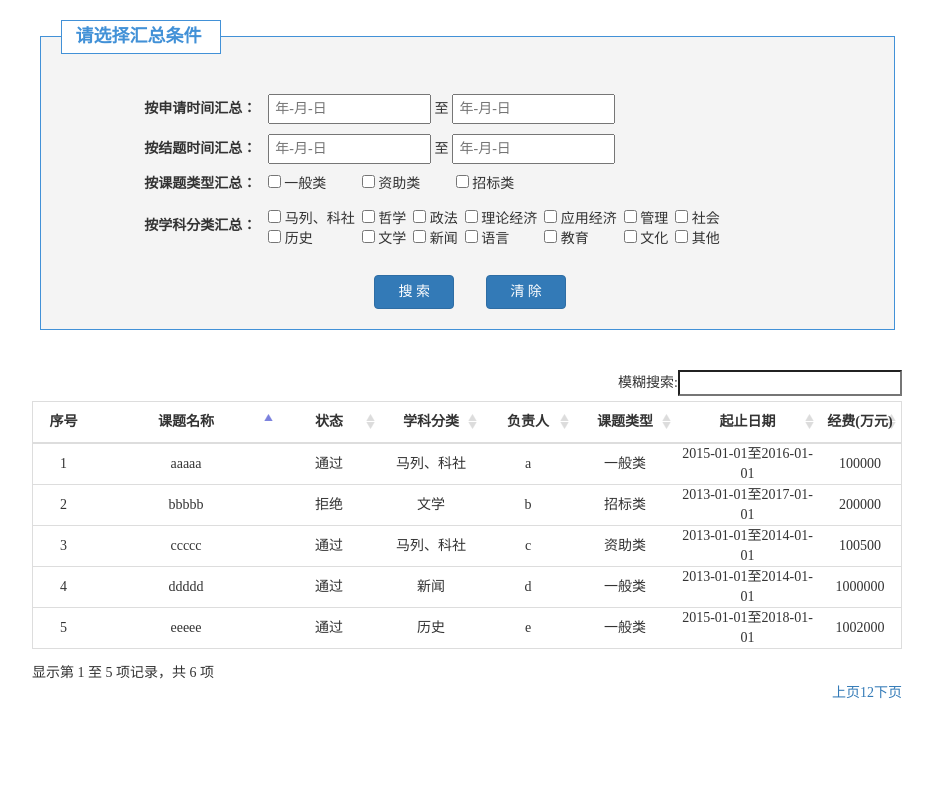
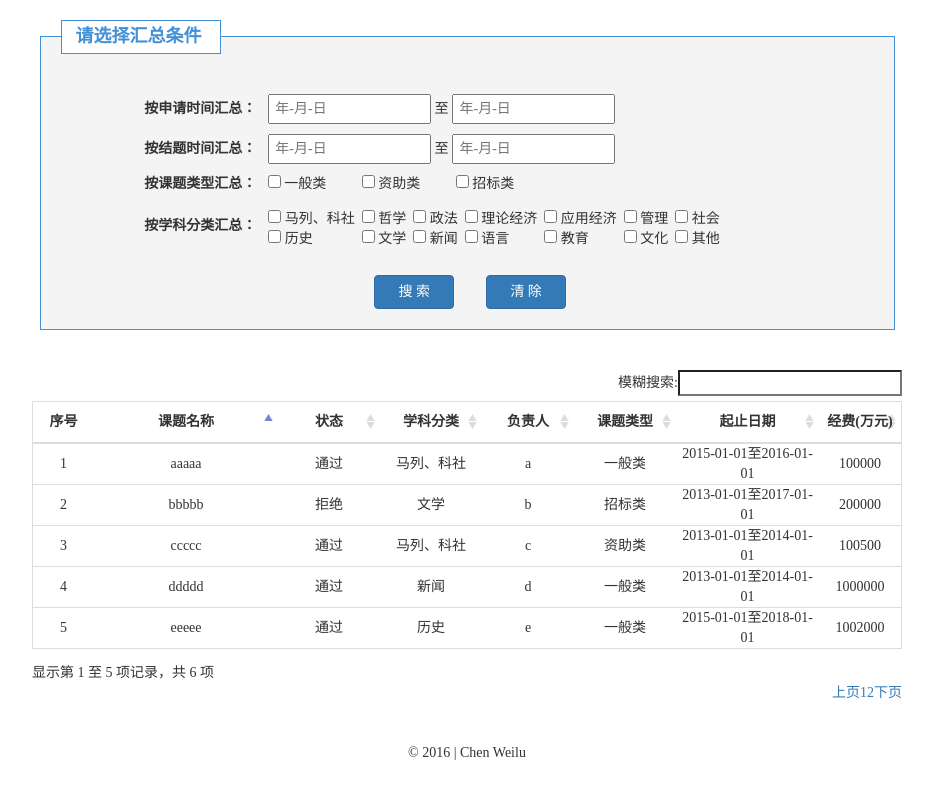
Before and after one commit to chenweilu119/datatable, a plain HTML site: page index.html in a window 1280 px wide. Shown: the whole page, without its empty margins (173-1106 px from the left). Drawn offline with nearby package versions, Linux system fonts and the light colour scheme.

Commit message:
add footer

```diff
--- a/index.html
+++ b/index.html
@@ -140,6 +140,10 @@
 				  </tbody>
 				</table>
 			</div>
+		</div>
+	</form>
+	<br/><br/>
+	<footer style="text-align:center;">© 2016 | Chen Weilu</footer>
 	<script type="text/javascript" src="https://apps.bdimg.com/libs/jquery/2.1.4/jquery.min.js"></script>
 	<script type="text/javascript" src="https://apps.bdimg.com/libs/bootstrap/3.3.4/js/bootstrap.min.js"></script>
 	<script src="js/bootstrap-datetimepicker.js"></script>
@@ -235,7 +239,5 @@ $(document).ready(function() {
 	    })
 	});
 	</script>
-	</div>
-</form>
 </body>
 </html>
```
Lines whose indentation alone changed are shown as unchanged.
